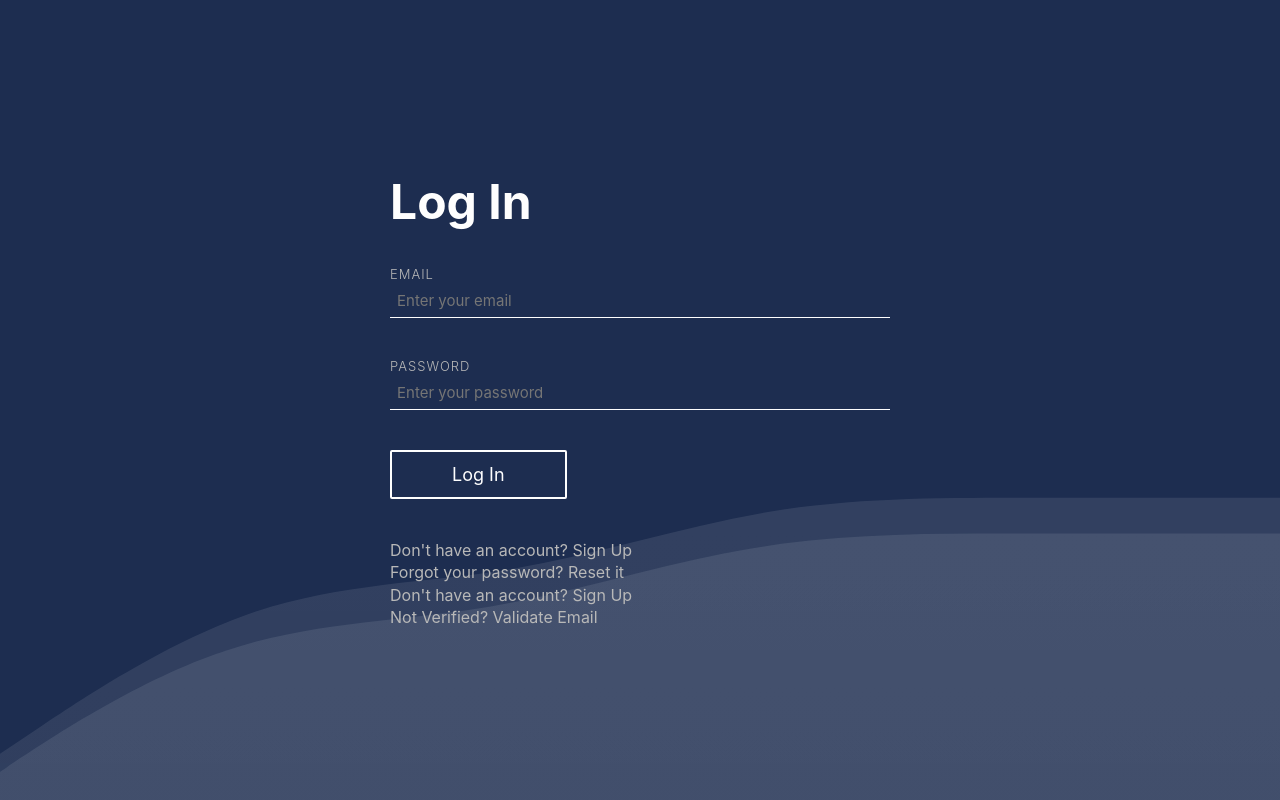
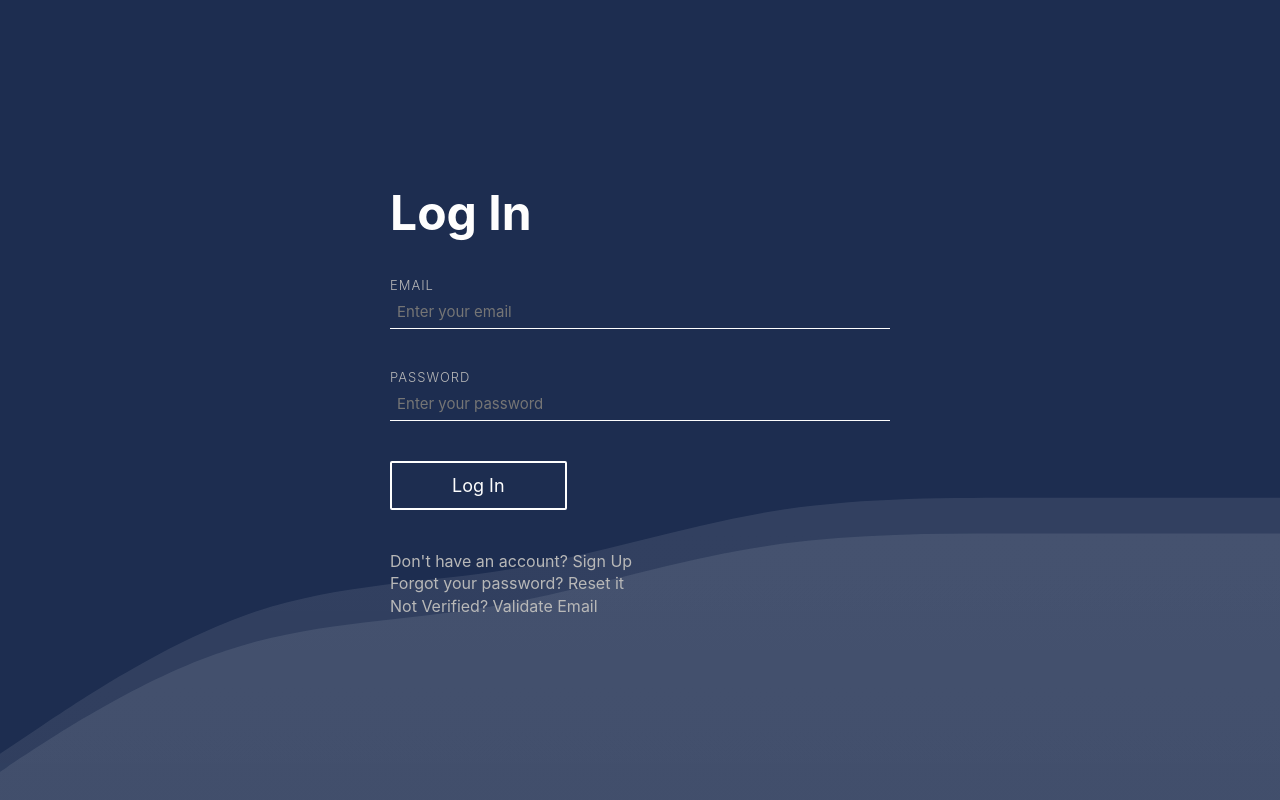
Before and after one commit to fronomenal/php_auth_flo, a PHP site: page /pages/login.php in a window 1280 px wide. Run offline with PHP 8.4, Linux system fonts and the light colour scheme.

Commit message:
minor changes and bug fixes

```diff
--- a/src/api/sendValidationEmail.php
+++ b/src/api/sendValidationEmail.php
@@ -23,7 +23,6 @@ function sendValidationEmail($email) {
 						}
 					}
 					else {
-						// return 'failed to insert request';
 						return json_encode(array("count" => 1, "db_error" => "failed to initialize verification process. Please try again"));
 					}
 				}
--- a/src/pages/login.php
+++ b/src/pages/login.php
@@ -33,8 +33,6 @@
 			<br>
 			<a href="./reset-pass.php">Forgot your password? Reset it</a>
 			<br>
-			<a href="./register.php">Don't have an account? Sign Up</a>
-			<br>
 			<a href="./validate-email.php">Not Verified? Validate Email</a>
 		</form>
 
--- a/src/pages/validate-email.php
+++ b/src/pages/validate-email.php
@@ -26,6 +26,7 @@
 								sqlUpdate($C, 'DELETE FROM requests WHERE user=? AND type=0', [$request['user']]);
 								echo '<h2>Email Verified</h2>';
 								echo '<a style="color: grey; text-decoration: none" class="btn" href="/pages/login.php">Log In</a>';
+								echo '<br><br>';
 							} else {
 								echo '<h2>Failed to Update Database</h2>';
 							}
--- a/src/www/script.js
+++ b/src/www/script.js
@@ -45,7 +45,6 @@ function transTimeout(transition){
 function register(){
   request("/api/register.php", "register-form", (data)=> {
 
-    console.log(data);
 
     const [transition, errList] = prepareMsgs();
 
@@ -67,7 +66,6 @@ function register(){
 function sendValidateEmailRequest(){
   request("/api/sendValidationEmail.php", "validate-email-form", (data)=> {
 
-    console.log(data);
 
     const [transition, errList] = prepareMsgs();
 
@@ -89,7 +87,6 @@ function sendValidateEmailRequest(){
 function login(){
   request("/api/login.php", "login-form", (data)=> {
 
-    console.log(data);
 
     const [transition, errList] = prepareMsgs();
 
@@ -119,7 +116,6 @@ function logout() {
 function deleteAccount() {
 	request('/api/deleteAccount.php', false, function(data) {
 
-    console.log(data);
 
     const [transition, errList] = prepareMsgs();
 
@@ -139,7 +135,6 @@ function deleteAccount() {
 }
 function passwordResetRequest() {
 	request('/api/passwordResetRequest.php', 'reset-password-form', function(data) {
-    console.log(data);
 
     const [transition, errList] = prepareMsgs();
 
@@ -159,7 +154,6 @@ function passwordResetRequest() {
 }
 function changePassword() {
 	request('/api/changePassword.php', 'change-password-form', function(data) {
-    console.log(data);
 
     const [transition, errList] = prepareMsgs();
 
```
Also changed, not shown: db/auth.db.
